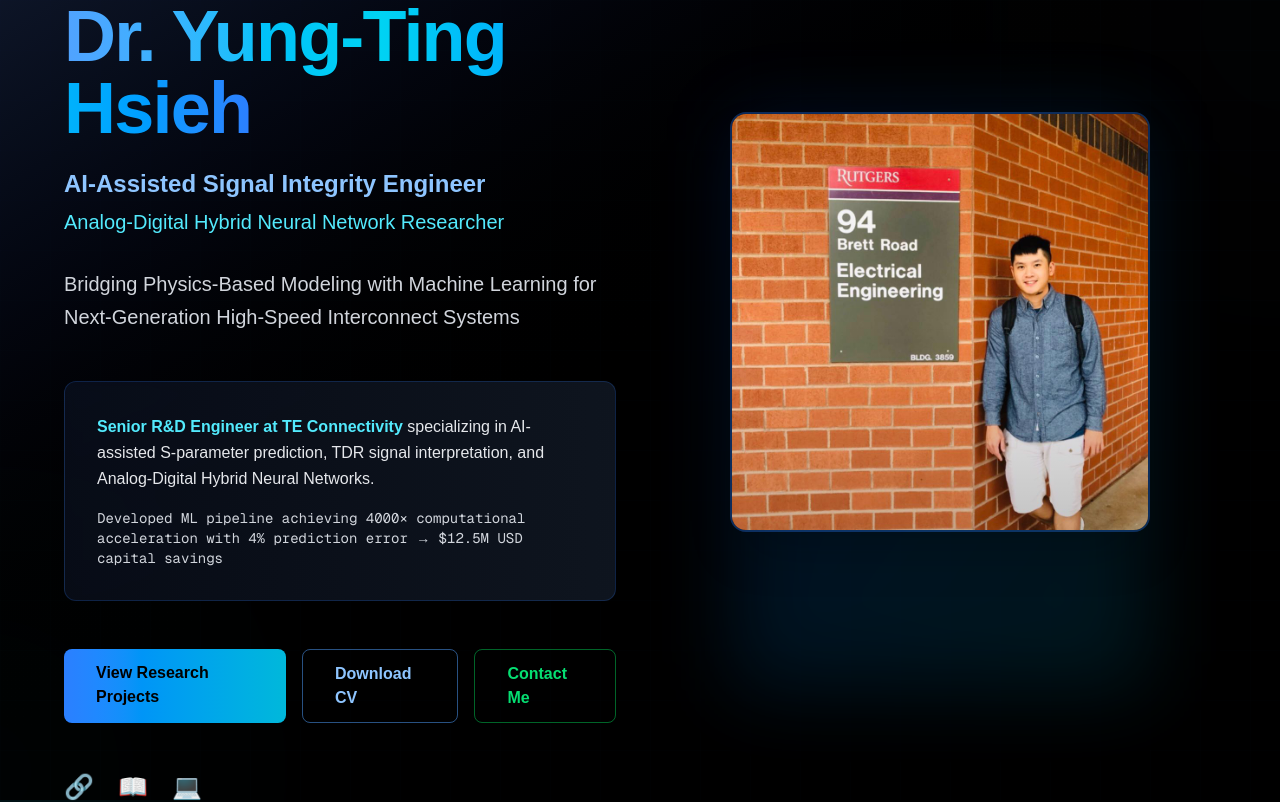
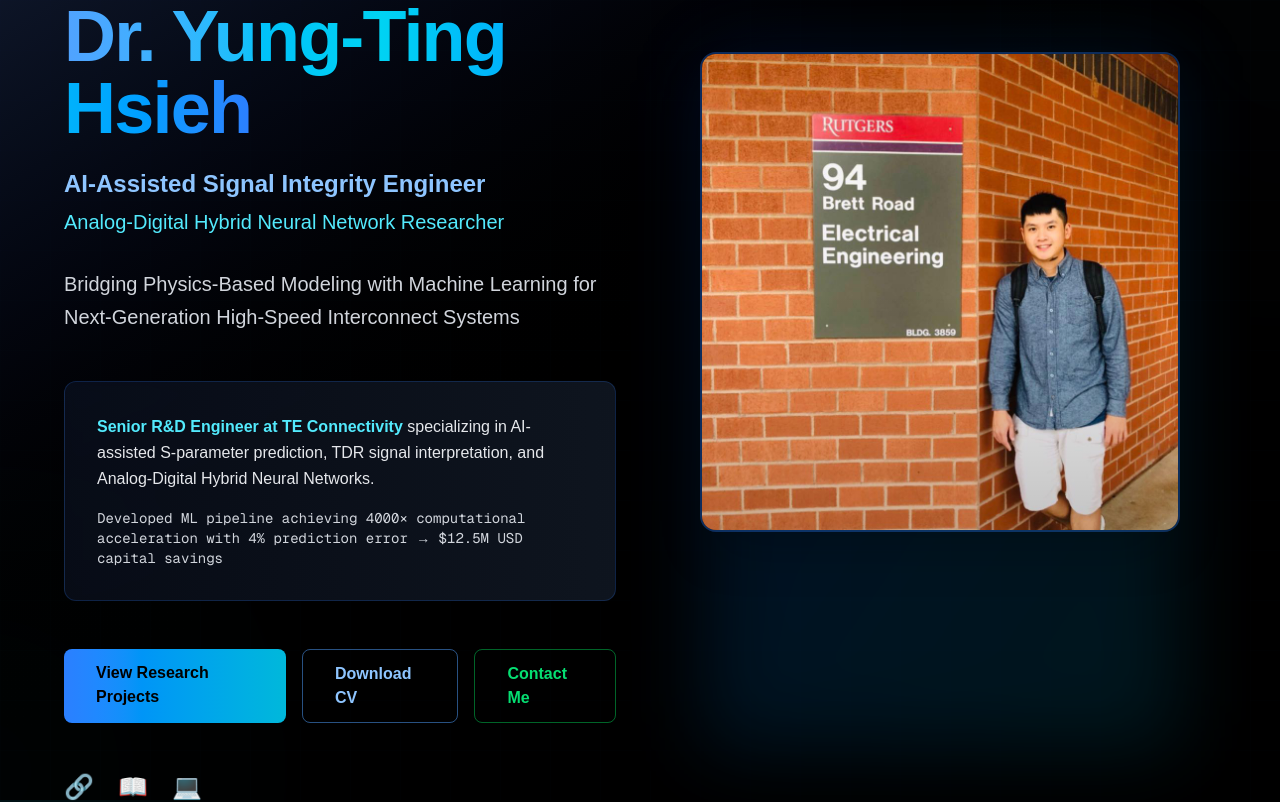
Before and after one commit to dryungtinghsieh-ui/ai-portfolio, a Next.js app: page / in a window 1280 px wide. Shown: the top 802 px of the page. Built offline with nearby package versions, Linux system fonts and the light colour scheme.

Commit message:
Further increase profile image size

```diff
--- a/app/page.tsx
+++ b/app/page.tsx
@@ -256,7 +256,7 @@ export default function Home() {
                 variants={itemVariants}
                 className="flex justify-center"
               >
-                <div className="relative w-96 h-[520px] md:w-[420px] md:h-[580px] max-h-[600px]">
+                <div className="relative w-full max-w-[480px] h-[680px] md:w-[500px] md:h-[700px]">
                   <motion.div
                     className="absolute inset-0 bg-gradient-to-br from-blue-600/20 to-cyan-600/20 rounded-2xl blur-2xl"
                     animate={{
@@ -272,8 +272,8 @@ export default function Home() {
                     <Image
                       src="/me.jpg"
                       alt="Dr. Yung-Ting Hsieh"
-                      width={420}
-                      height={580}
+                      width={500}
+                      height={700}
                       priority
                       className="w-full h-full object-cover object-center"
                     />
```
